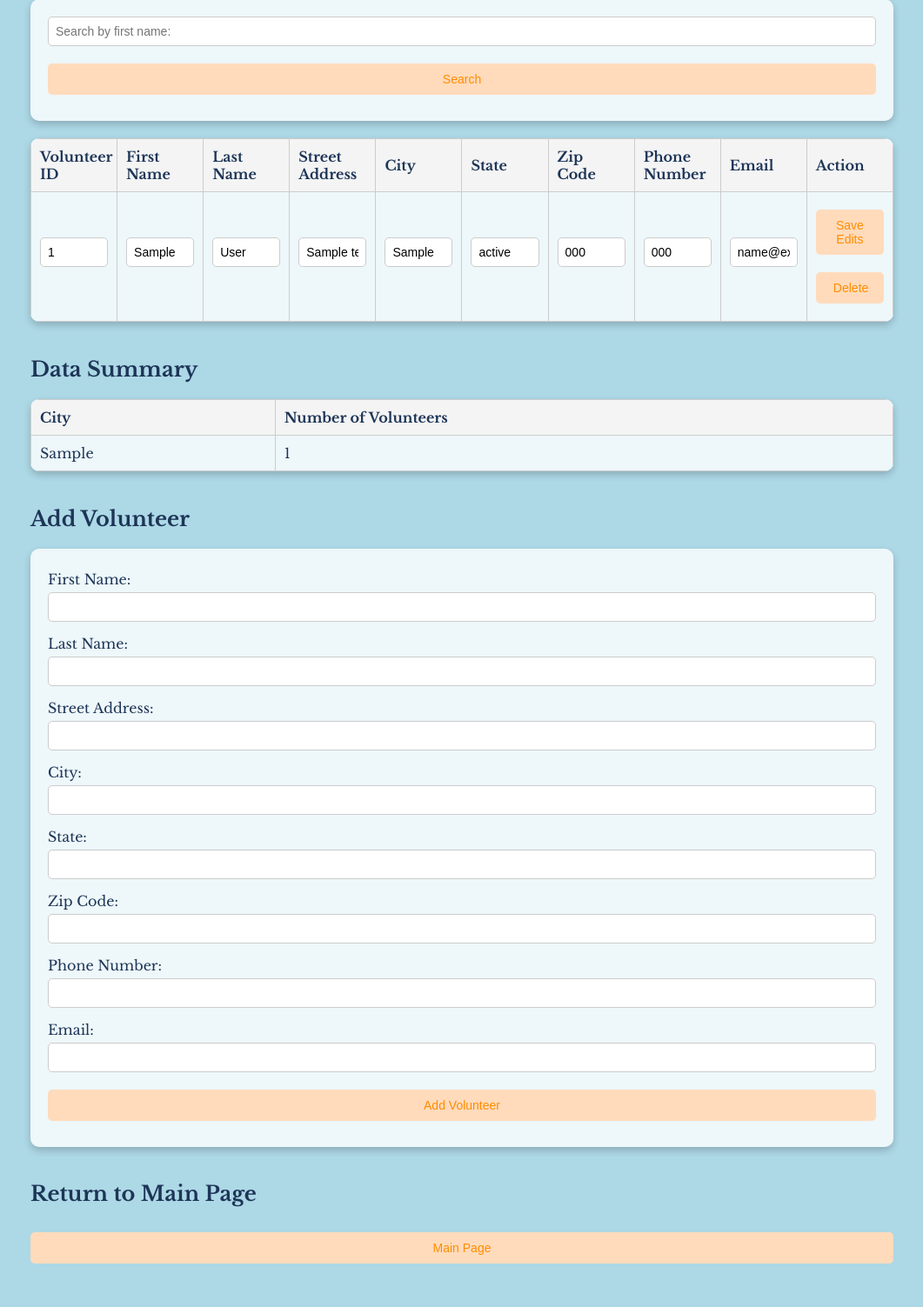
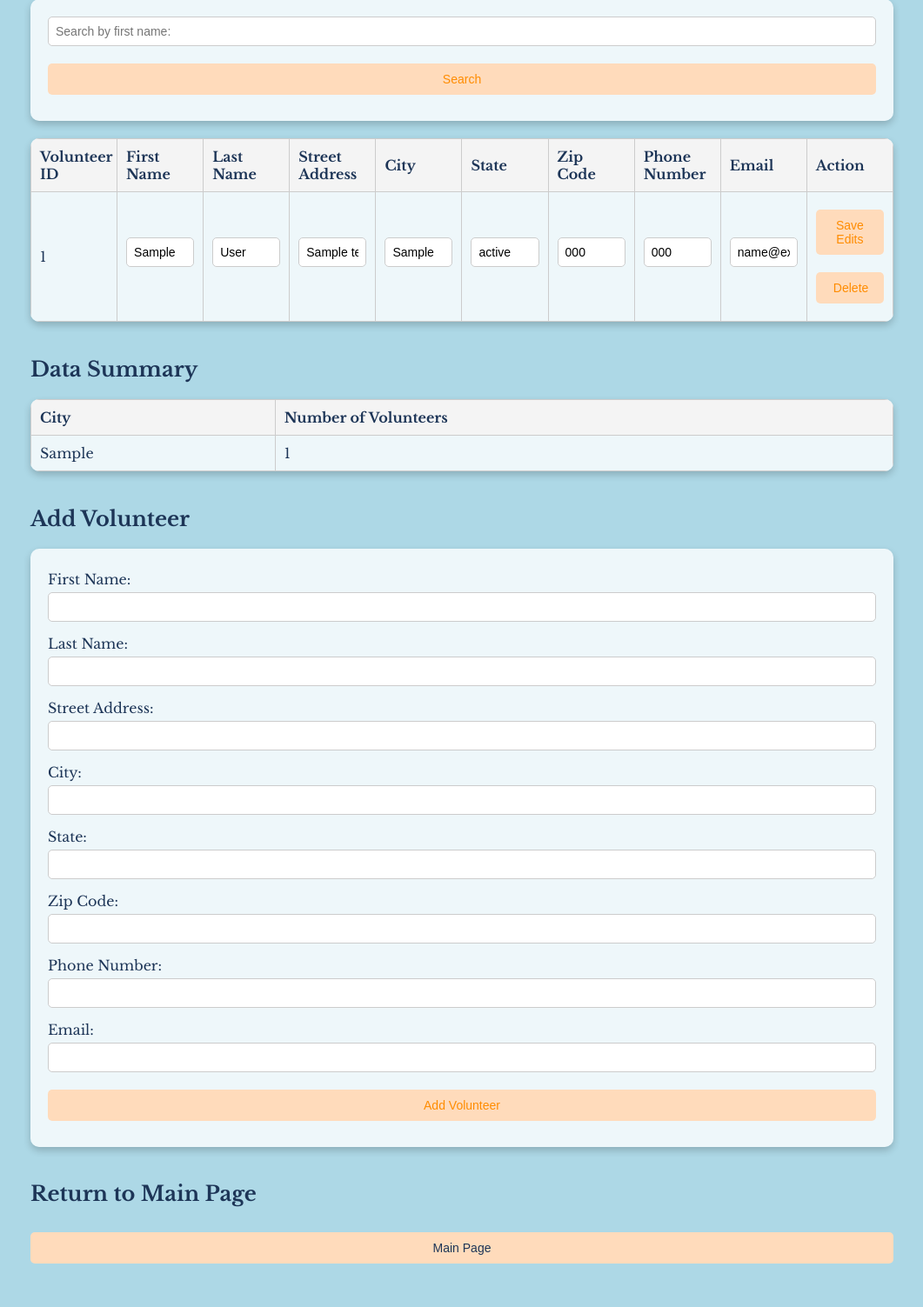
Before and after one commit to maxkooz/foodbank, a Django app: page /volunteers/ in a window 1280 px wide. Shown: the part 104-1607 px from the top of the page at 87% size, without its empty margins (109-1170 px from the left). Run offline with Django 4.2, Linux system fonts and the light colour scheme; a user stored in the database is signed in; tables that the repository leaves empty hold one stand-in row (values such as "Sample post").

Commit message:
fixed bugs for volunteer view

```diff
--- a/foodbank/templates/volunteer.html
+++ b/foodbank/templates/volunteer.html
@@ -120,7 +120,7 @@
         <tr>
             <form method="POST" action="{% url 'foodbank:volunteers' %}">
                 {% csrf_token %}
-                <td><input type="text" name="volunteer_id" value="{{ volunteer.id }}"></td>
+                <td>{{ volunteer.id }}</td>
                 <td><input type="text" name="first_name" value="{{ volunteer.first_name }}"></td>
                 <td><input type="text" name="last_name" value="{{ volunteer.last_name }}"></td>
                 <td><input type="text" name="street_address" value="{{ volunteer.street_address }}"></td>
@@ -130,6 +130,7 @@
                 <td><input type="text" name="phone_number" value="{{ volunteer.phone_number }}"></td>
                 <td><input type="text" name="email" value="{{ volunteer.email }}"></td>
                 <td>
+                    <input type="hidden" name="volunteer_id" value="{{ volunteer.id }}">
                     <!-- Button to edit entity -->
                     <button type="submit" name="edit">Save Edits</button>
                     <!-- Button to delete entity -->
@@ -190,7 +191,7 @@
 
 <div class="main-page">
     <h2>Return to Main Page</h2>
-    <button><a href="{% url 'foodbank:main_page' %}" style="text-decoration: none; color: inherit;">Main Page</a></button>
+    <button onclick="location.href='{% url 'foodbank:main_page' %}'" style="text-decoration: none; color: inherit;">Main Page</button>
 </div>
 </body>
 </html>
--- a/foodbank/views.py
+++ b/foodbank/views.py
@@ -132,7 +132,7 @@ class VolunteerView(LoginRequiredMixin, generic.ListView):
         email = request.POST.get('email')
 
         # Check that at least one field is not empty
-        if validateTextFields([first_name, last_name, street_address, city, home_state, zip_code, phone_number, email]):
+        if validateTextFields([first_name, last_name, street_address, city, home_state, zip_code, phone_number, email], []):
             if 'add' in request.POST:
 
                 Volunteer.objects.create(
```
